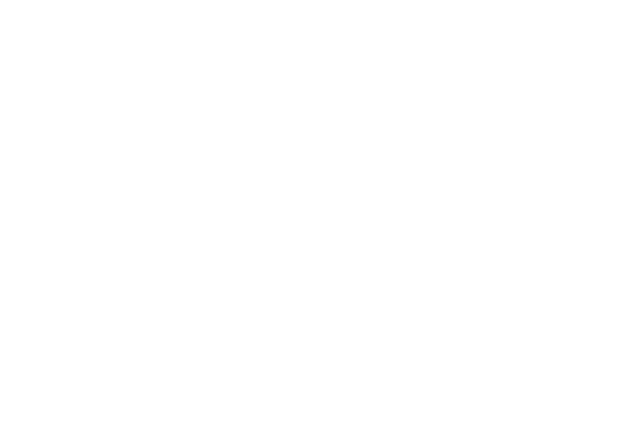
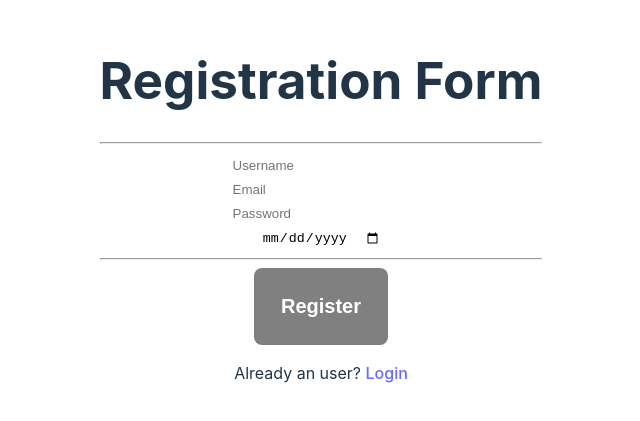
Before and after one commit to dcamere/playpal, a React (Vite) app: page /Register in a window 1280 px wide. Before the commit this address had no page. Shown: the part 191-612 px from the top of the page, without its empty margins (319-959 px from the left). Built offline with nearby package versions, Linux system fonts and the light colour scheme.

Commit message:
Added Registration page

```diff
--- a/src/App.tsx
+++ b/src/App.tsx
@@ -3,6 +3,7 @@
 import { BrowserRouter as Router, Routes, Route } from 'react-router-dom';
 import Login from './Views/Login/Login';
 import { Matcher } from './Views/Matcher';
+import Register from './Views/Register/Register';
 
 
 function App() {
@@ -11,6 +12,7 @@
       <Routes>
         <Route path='/' element={<Login/>} />
         <Route path='/Matcher' element={<Matcher/>} />
+        <Route path='/Register' element={<Register/>} />
         {/* <Route path='/Profile' element={<Profile/>} />
         <Route path='/Register' element={<Register/>} /> */}
       </Routes>
--- a/src/Components/Button/Button.tsx
+++ b/src/Components/Button/Button.tsx
@@ -6,16 +6,17 @@
     children: React.ReactNode;
     size: String;
     btnType?:String;
+    type?:String
 }
 
 
-export function Button<T>({ onClick, value, children, size, btnType }: ButtonProps<T>) {
+export function Button<T>({ onClick, value, children, size, btnType, type}: ButtonProps<T>) {
     const handleClick = () => {
       onClick(value);
     };
 
     return (
-      <button className={`button button--${size} button--${btnType}`} onClick={handleClick}>
+      <button className={`button button--${size} button--${btnType}`} type={type} onClick={handleClick} >
         {children}
       </button>
     );
--- a/src/Components/Input/Input.tsx
+++ b/src/Components/Input/Input.tsx
@@ -3,10 +3,11 @@
 type InputProps<T> = {
     placeholder?: string;
     value?: string;
-    type: string;
+    type?: string;
     size: string;
+    name?: string;
 }
 
-export function Input<T>({placeholder, value, type, size}: InputProps<T>) {
-    return  <input placeholder={placeholder} className={`input input--${size}`}  value={value} type={type}/>
+export function Input<T>({placeholder, value, type, size, name,}: InputProps<T>) {
+    return  <input placeholder={placeholder} className={`input input--${size}`}  value={value} type={type} name={name}/>
 }
--- a/src/Views/Login/Login.tsx
+++ b/src/Views/Login/Login.tsx
@@ -39,6 +39,7 @@
         <br></br>
         <br></br>
         <Button size="l" value={undefined} btnType="discord"><img src="https://assets-global.website-files.com/6257adef93867e50d84d30e2/636e0a6ca814282eca7172c6_icon_clyde_white_RGB.svg" alt="Discord Logo"></img> <br /> Login with Discord</Button>
+        <p>Not an user? <a href="./Register">Regiser now!</a></p>
     </div>
 }
 
--- /dev/null
+++ b/src/Views/Register/Register.tsx
@@ -0,0 +1,29 @@
+import { Input } from "../../Components/Input";
+import { Button } from "../../Components/Button";
+import { FlexContainer } from "../../Components/FlexContainer/FlexContainer";
+
+function Register(){
+
+
+    return <div>
+        <form action="">
+            <div className="container">
+                <h1>Registration Form</h1>
+                <hr />
+                <Input placeholder="Username" type="text" name="username" ></Input>
+                <br />
+                <Input placeholder="Email" type="email" name="email"></Input>
+                <br />
+                <Input placeholder="Password" type="text" name="password"></Input>
+                <br />
+                <Input placeholder="Fecha de nacimiento" type="date" name="birthday"> </Input>
+                <br />
+                <hr />
+                <Button type="submit">Register</Button>
+                <p>Already an user? <a href="./..">Login</a></p>
+            </div>
+        </form>
+    </div>
+}
+
+export default Register;
```
